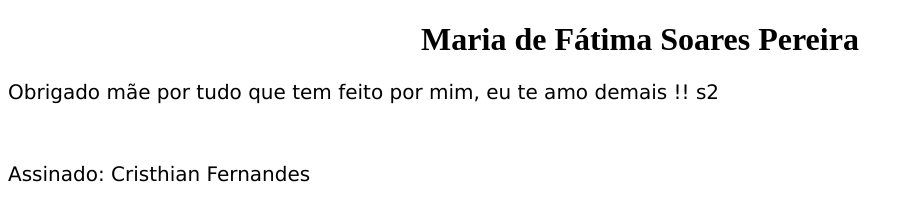
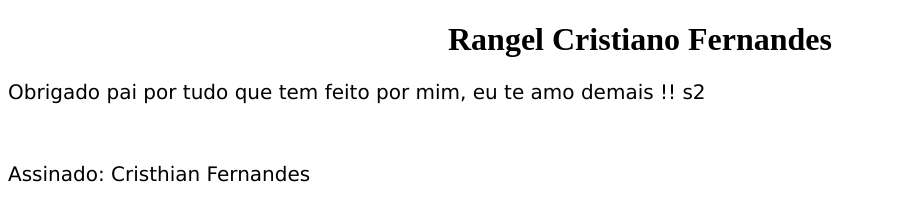
Before and after one commit to error3321/pessoa-especial, a plain HTML site: page index.html in a window 1280 px wide. Shown: the whole page, without its empty margins (0-914 px from the left). Drawn offline with Linux system fonts and the light colour scheme.

Commit message:
git commiyt -m ...

```diff
--- a/index.html
+++ b/index.html
@@ -7,8 +7,8 @@
 		<link rel="stylesheet" href="css/estilo.css">
   </head>
   <body>
-    <h1>Maria de Fátima Soares Pereira</h1>
-    <p>Obrigado mãe por tudo que tem feito por mim, eu te amo demais !! s2</p>
+    <h1>Rangel Cristiano Fernandes</h1>
+    <p>Obrigado pai por tudo que tem feito por mim, eu te amo demais !! s2</p>
 		<br>
 		<p>Assinado: Cristhian Fernandes</p>
   </body>
```
